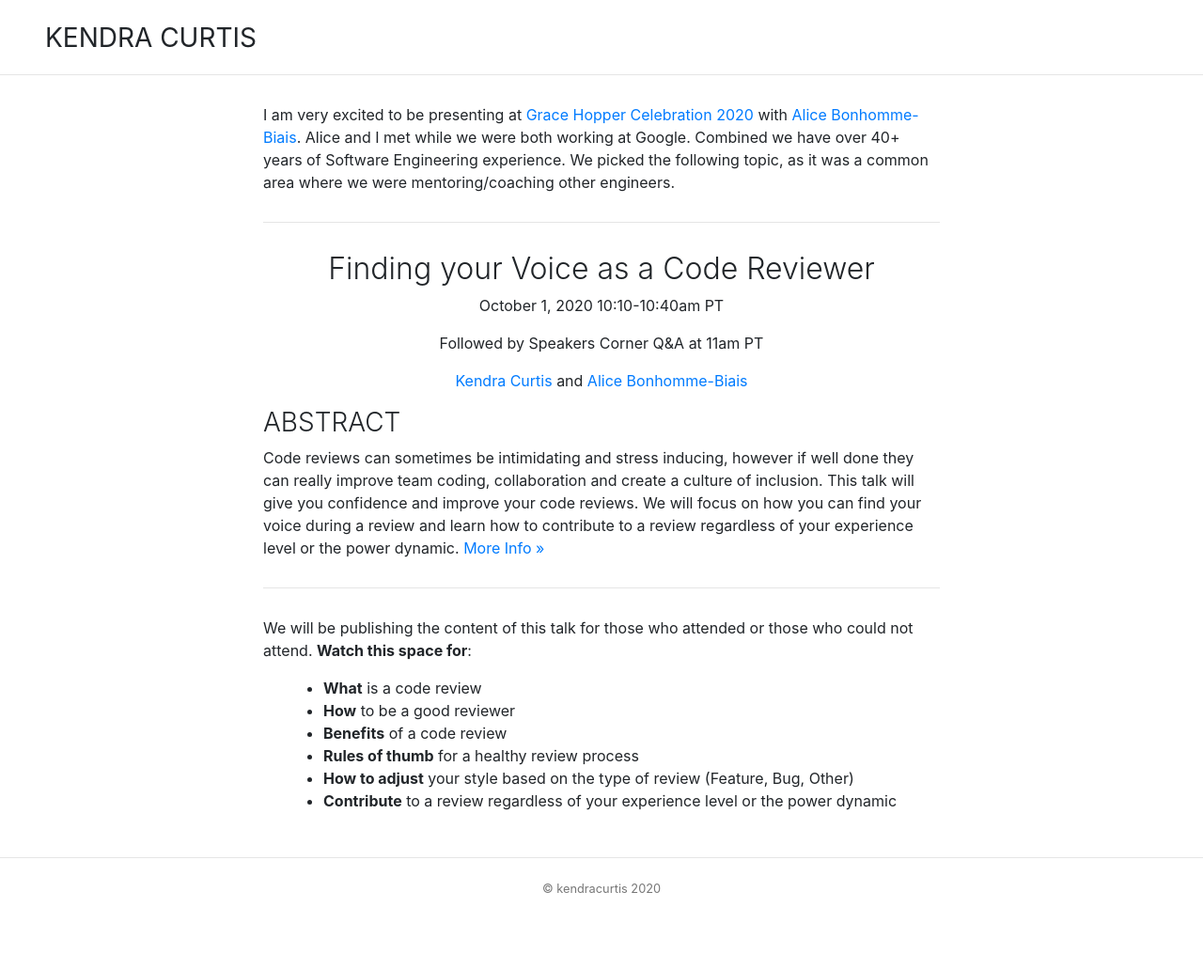
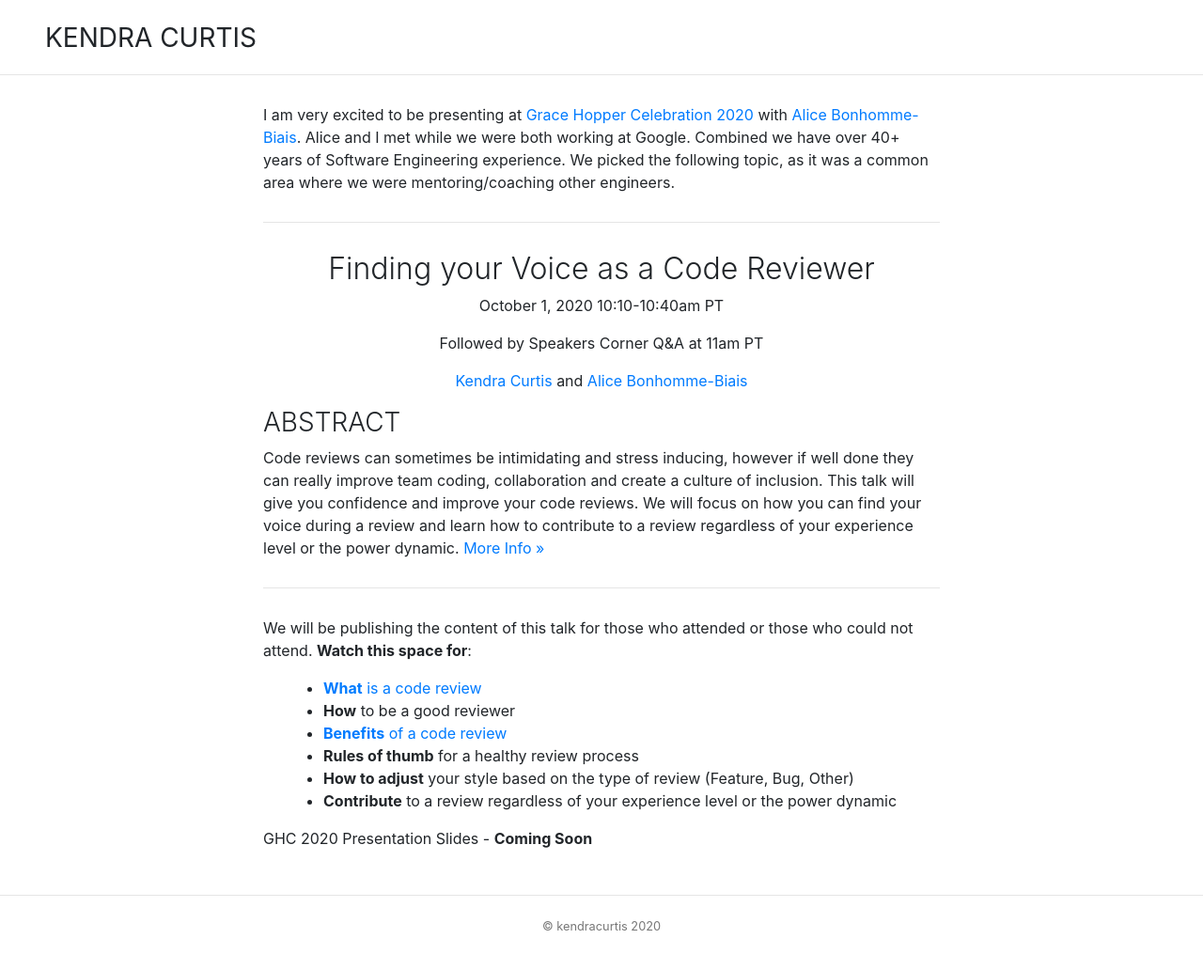
Before and after one commit to kendracurtis/kendracurtis.github.io, a Jekyll site: the page built from ghc2020.md, in a window 1280 px wide. Shown: the whole page at 94% size. Built offline with Jekyll 4.4.1, drawn with Linux system fonts in a browser that asks for light colours; before the commit the page ends 992 px from its top, so only the background shows below that.

```diff
--- a/ghc2020.md
+++ b/ghc2020.md
@@ -24,9 +24,13 @@ Code reviews can sometimes be intimidating and stress inducing, however if well
 
 We will be publishing the content of this talk for those who attended or those who could not attend. **Watch this space for**:
 
-* **What** is a code review
+* [**What** is a code review](https://medium.com/@kscurtis2000/what-is-a-code-review-74f080c33013)
 * **How** to be a good reviewer
-* **Benefits** of a code review
+* [**Benefits** of a code review](https://medium.com/@kscurtis2000/what-is-a-code-review-74f080c33013)
 * **Rules of thumb** for a healthy review process
 * **How to adjust** your style based on the type of review (Feature, Bug, Other)
 * **Contribute** to a review regardless of your experience level or the power dynamic
+
+
+
+GHC 2020 Presentation Slides - **Coming Soon**
```
